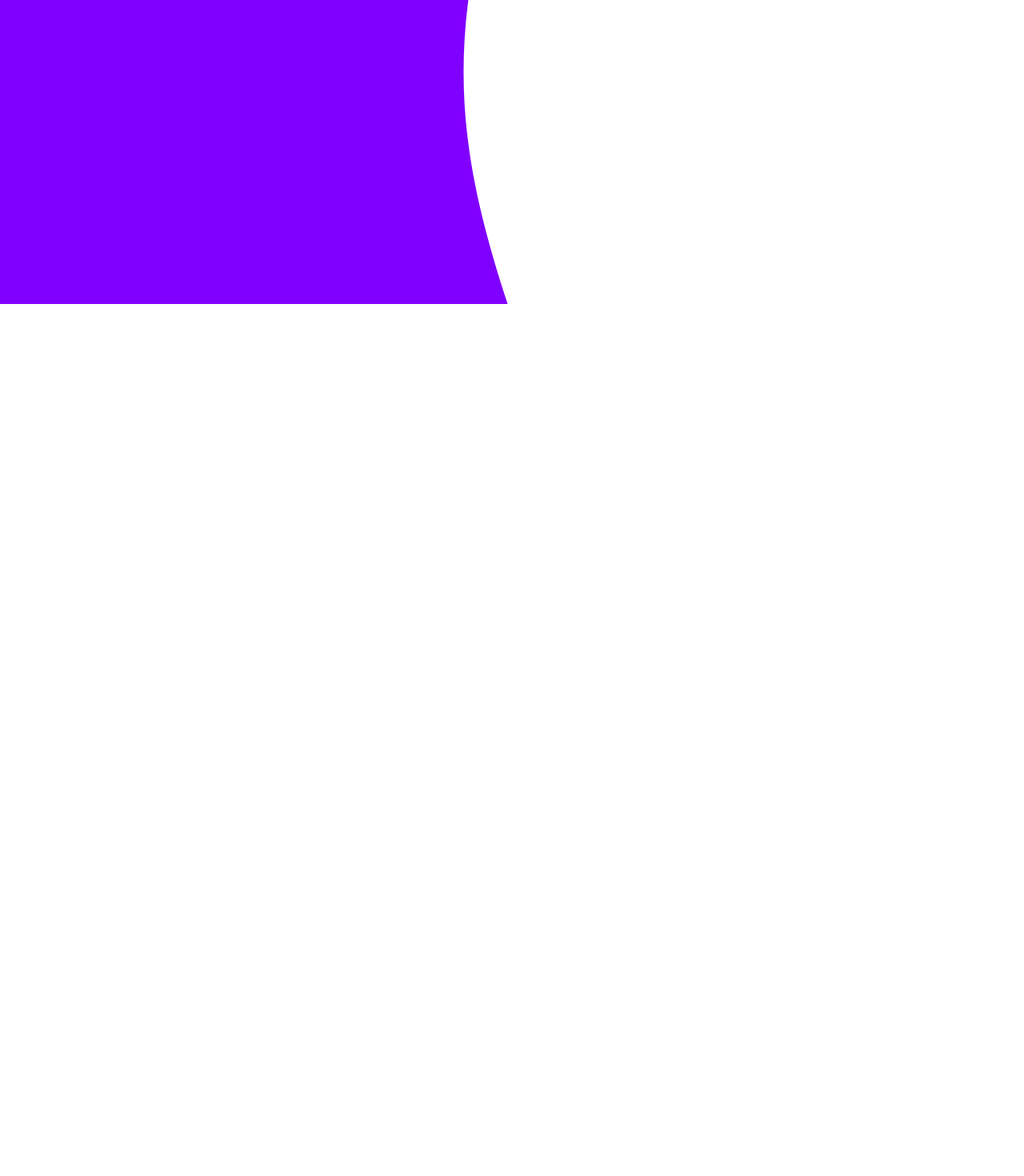
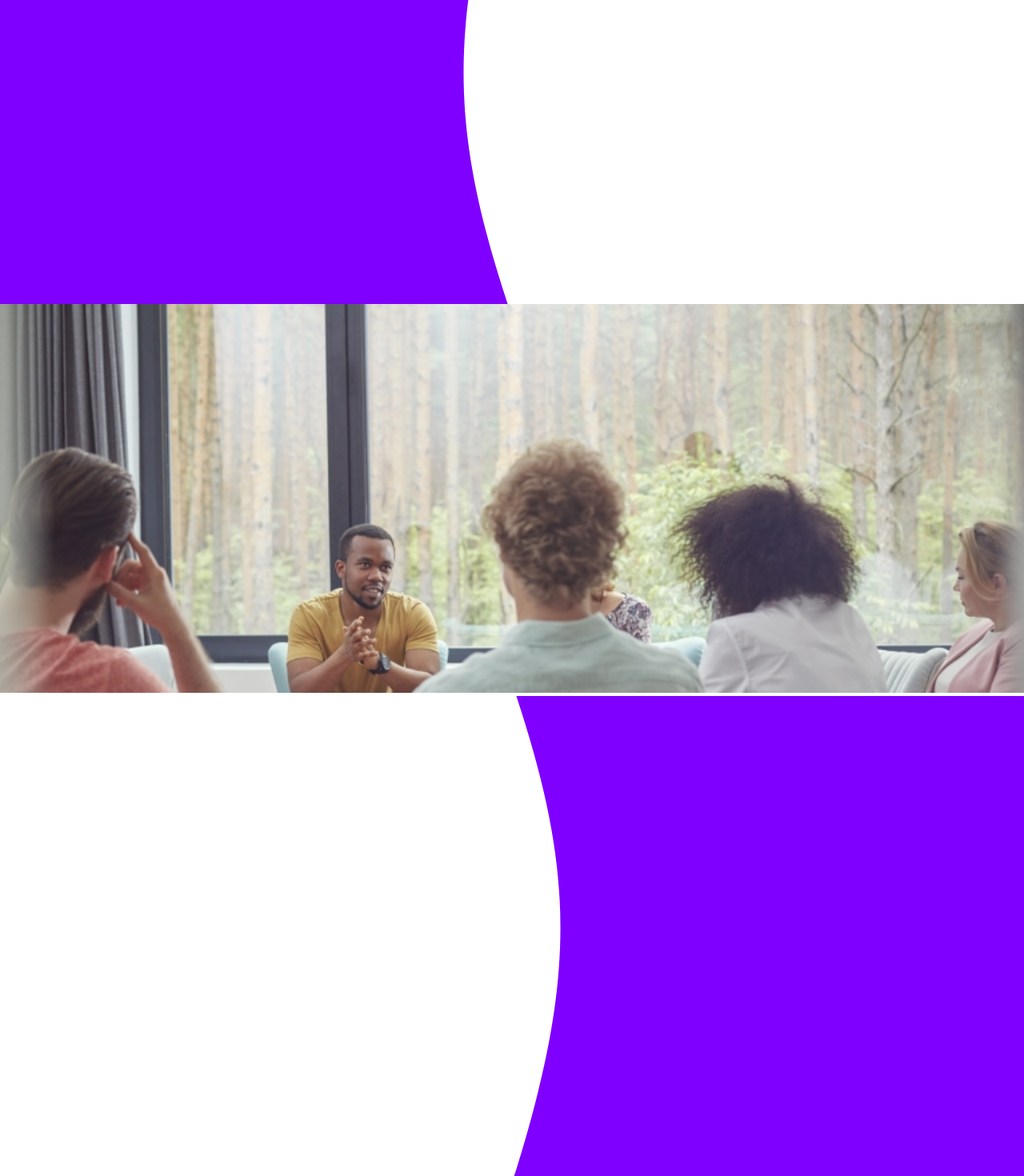
Before and after one commit to Jordaneddielinton93/Nester-Redesign, a React (Create React App) app: page / in a window 1280 px wide. Shown: the part 2119-3589 px from the top of the page at 80% size. Before the commit the page ends 2499 px from the top, so only its background shows below. Built offline with nearby package versions, Linux system fonts and the light colour scheme.

Commit message:
added 2 more extra layers

```diff
--- a/src/components/Pages/01-LandingPage/LandingPage.js
+++ b/src/components/Pages/01-LandingPage/LandingPage.js
@@ -3,6 +3,8 @@ import Infomation from "./components/02-Infomation/Infomation";
 import OurOffer from "./components/03-OurOffer/OurOffer";
 import HowCanWeHelp from "./components/04-HowCanWeHelp/HowCanWeHelp";
 import { LandingPageStyled } from "./LandingPage.style";
+import meetingImg from "../../images/meetingIMG.png"
+import WhoeAreWe from "./components/05-WhoAreWe/WhoAreWe";
 
 const LandingPage = () => {
 
@@ -12,6 +14,9 @@ const LandingPage = () => {
       <Infomation />
       <OurOffer/>
       <HowCanWeHelp/>
+      <img alt="" width="100%" srcset={meetingImg} />
+      <WhoeAreWe/>
+
     </LandingPageStyled>
    );
 }
--- a/src/components/Pages/01-LandingPage/components/04-HowCanWeHelp/HowCanWeHelp.js
+++ b/src/components/Pages/01-LandingPage/components/04-HowCanWeHelp/HowCanWeHelp.js
@@ -2,7 +2,8 @@ import { HowCanWeHelpStyled } from "./HowCanWeHelp.style";
 
 const HowCanWeHelp = () => {
   return (
-    <HowCanWeHelpStyled >
+    <HowCanWeHelpStyled
+     data-aos="fade-right">
       <section className="Help_Left">
 
       </section>
--- /dev/null
+++ b/src/components/Pages/01-LandingPage/components/05-WhoAreWe/WhoAreWe.js
@@ -0,0 +1,17 @@
+import { WhoAreWeStyled } from "./WhoeAreWe.style";
+
+const WhoeAreWe = () => {
+  return (
+    <WhoAreWeStyled
+     data-aos="fade-right">
+      <section className="Help_Left">
+
+      </section>
+      <section className="Help_Right">
+
+      </section>
+    </WhoAreWeStyled>
+   );
+}
+
+export default WhoeAreWe;
--- /dev/null
+++ b/src/components/Pages/01-LandingPage/components/05-WhoAreWe/WhoeAreWe.style.js
@@ -0,0 +1,19 @@
+import styled from "styled-components";
+import backgroundLeft from "../../../../images/BgLeft.svg"
+export const WhoAreWeStyled=styled.section`
+  width: 100%;
+  height: 600px;
+  display: flex;
+  & .Help_Left{
+    height: 100%;
+    width: 50%;
+  }
+  & .Help_Right{
+    height: 100%;
+    width: 50%;
+    background-image: url(${backgroundLeft});
+    background-size: cover;
+    background-position: right;
+    transform: rotate(180deg);
+  }
+`
```
Also changed, not shown: src/components/images/meetingIMG.png (added).
